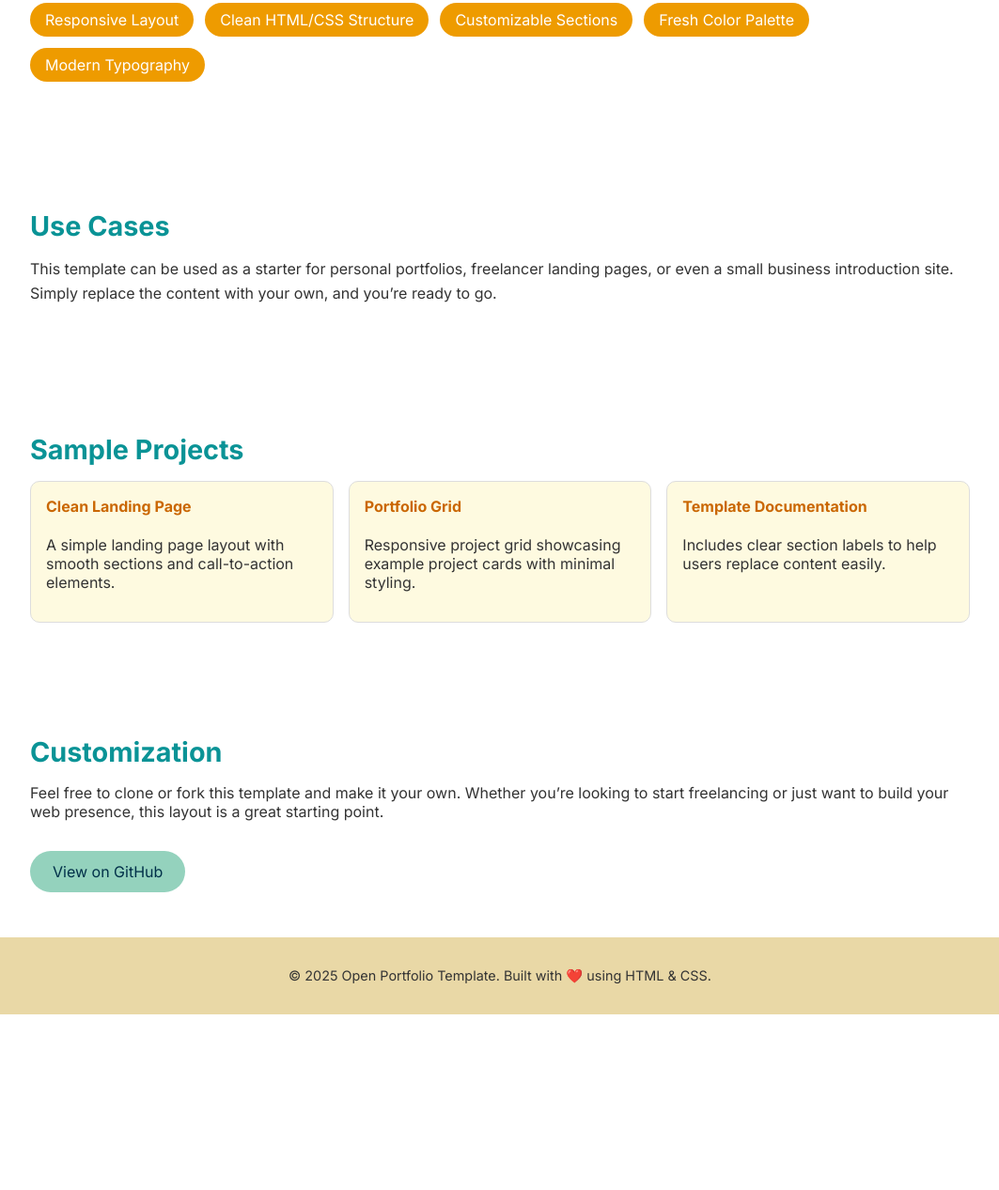
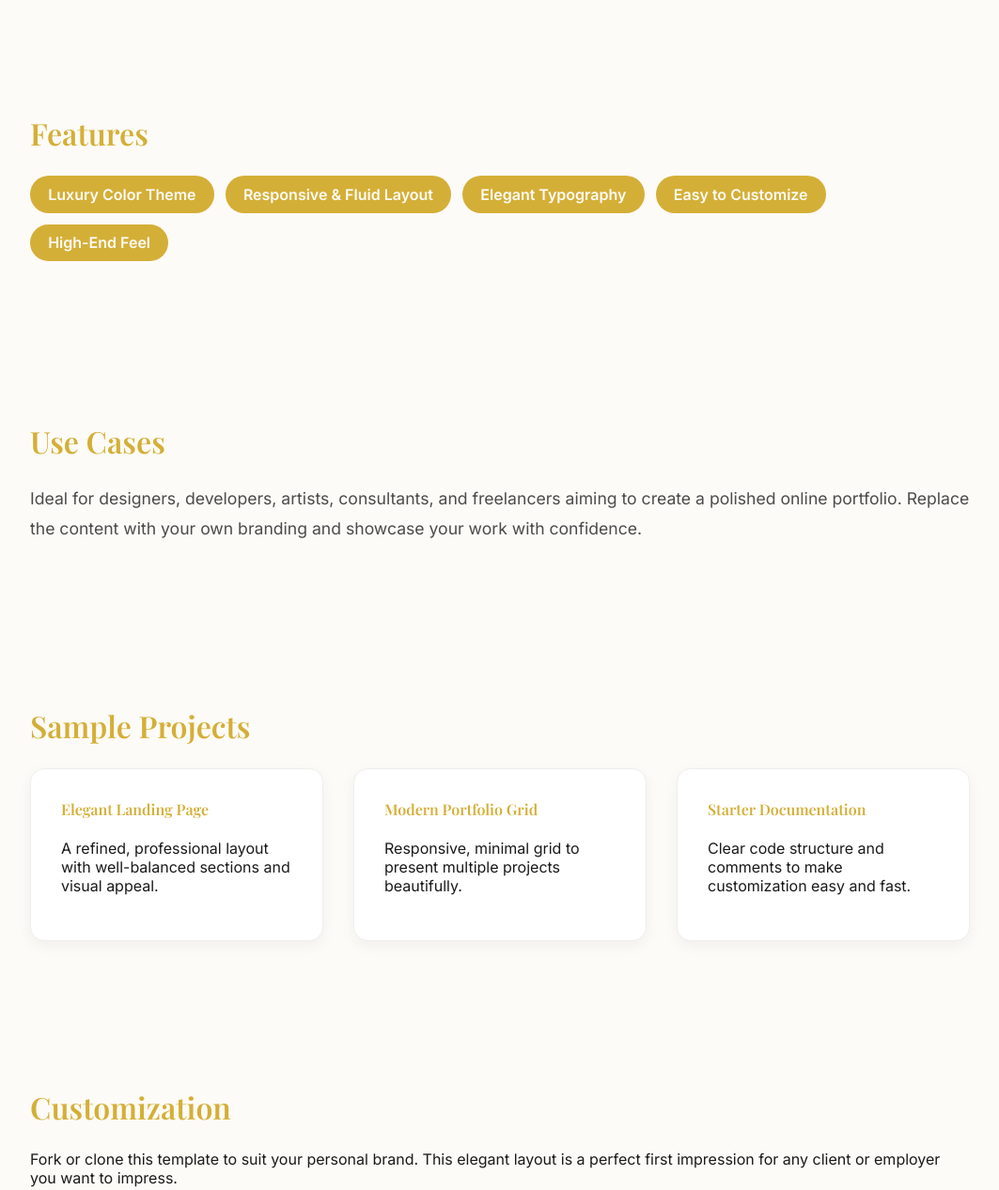
Before and after one commit to tidianthony/portfolio-template, a plain HTML site: page index.html in a window 1280 px wide. Shown: the part 586-1853 px from the top of the page at 94% size, without its empty margins (108-1171 px from the left). Before the commit the page ends 1666 px from the top, so only its background shows below. Drawn offline with nearby package versions, Linux system fonts and the light colour scheme.

Commit message:
Update index.html

```diff
--- a/index.html
+++ b/index.html
@@ -3,41 +3,46 @@
 <head>
   <meta charset="UTF-8" />
   <meta name="viewport" content="width=device-width, initial-scale=1.0" />
-  <title>Portfolio Template</title>
-  <link href="https://fonts.googleapis.com/css2?family=Inter:wght@400;600;700&display=swap" rel="stylesheet">
+  <title>Elegant Portfolio Template</title>
+  <link href="https://fonts.googleapis.com/css2?family=Playfair+Display:wght@600&family=Inter:wght@400;600&display=swap" rel="stylesheet">
   <style>
     body {
       margin: 0;
       font-family: 'Inter', sans-serif;
-      background-color: #ffffff;
-      color: #333;
+      background-color: #FDFBF7;
+      color: #1A1A1A;
     }
     header {
-      background-color: #005f73; /* Teal */
-      color: white;
-      padding: 4rem 2rem;
+      background-color: #1A1A1A;
+      color: #FDFBF7;
+      padding: 5rem 2rem;
       text-align: center;
     }
     header h1 {
-      font-size: 2.5rem;
+      font-family: 'Playfair Display', serif;
+      font-size: 3rem;
       margin: 0;
     }
     header p {
-      font-size: 1.2rem;
-      margin-top: 0.5rem;
+      font-size: 1.3rem;
+      margin-top: 0.75rem;
+      color: #D4AF37;
     }
     section {
-      padding: 3rem 2rem;
+      padding: 4rem 2rem;
       max-width: 1000px;
       margin: auto;
     }
     .section-title {
-      font-size: 1.8rem;
-      color: #0a9396; /* Aqua */
-      margin-bottom: 1rem;
+      font-size: 2rem;
+      font-family: 'Playfair Display', serif;
+      color: #D4AF37;
+      margin-bottom: 1.5rem;
     }
     .about p, .services p {
-      line-height: 1.6;
+      line-height: 1.8;
+      font-size: 1.1rem;
+      color: #4B4B4B;
     }
     .skills ul {
       list-style: none;
@@ -47,99 +52,109 @@
       gap: 0.75rem;
     }
     .skills li {
-      background: #ee9b00; /* Amber */
-      color: white;
-      padding: 0.5rem 1rem;
-      border-radius: 20px;
+      background: #D4AF37;
+      color: #FDFBF7;
+      padding: 0.6rem 1.2rem;
+      border-radius: 30px;
+      font-weight: 600;
     }
     .portfolio-grid {
       display: grid;
-      grid-template-columns: repeat(auto-fit, minmax(250px, 1fr));
-      gap: 1rem;
+      grid-template-columns: repeat(auto-fit, minmax(280px, 1fr));
+      gap: 2rem;
     }
     .project-card {
-      background: #fefae0;
-      border: 1px solid #ddd;
-      padding: 1rem;
-      border-radius: 10px;
+      background: #fff;
+      border: 1px solid #eee;
+      padding: 2rem;
+      border-radius: 15px;
+      box-shadow: 0 5px 15px rgba(0,0,0,0.05);
+      transition: transform 0.3s ease;
+    }
+    .project-card:hover {
+      transform: translateY(-5px);
     }
     .project-card h4 {
       margin-top: 0;
-      color: #ca6702; /* Orange */
+      color: #D4AF37;
+      font-family: 'Playfair Display', serif;
     }
     footer {
-      background: #e9d8a6;
+      background: #1A1A1A;
       padding: 2rem;
       text-align: center;
       font-size: 0.9rem;
+      color: #FDFBF7;
     }
     a.button {
       display: inline-block;
-      margin-top: 1rem;
-      padding: 0.75rem 1.5rem;
-      background-color: #94d2bd; /* Mint */
-      color: #003049;
-      border-radius: 25px;
+      margin-top: 2rem;
+      padding: 0.9rem 2rem;
+      background-color: #D4AF37;
+      color: #1A1A1A;
+      border-radius: 30px;
       text-decoration: none;
+      font-weight: bold;
+      transition: background 0.3s ease;
     }
     a.button:hover {
-      background-color: #76c7b7;
+      background-color: #b99c2d;
     }
   </style>
 </head>
 <body>
   <header>
-    <h1>Starter Portfolio Template</h1>
-    <p>A simple, modern design for developers and creatives</p>
+    <h1>Elegant Portfolio Template</h1>
+    <p>A premium starting point for showcasing creative work</p>
   </header>
 
   <section class="about">
     <h2 class="section-title">About</h2>
-    <p>This is a ready-made portfolio website template that anyone can customize to showcase their work. It’s designed with simplicity, responsiveness, and clean visuals in mind — perfect for developers, designers, and freelancers.</p>
+    <p>This elegant portfolio website template is crafted for professionals who want to stand out. Built with refined typography, generous spacing, and a luxurious color palette — it's perfect for showcasing premium work and creating a strong online presence.</p>
   </section>
 
   <section class="skills">
     <h2 class="section-title">Features</h2>
     <ul>
-      <li>Responsive Layout</li>
-      <li>Clean HTML/CSS Structure</li>
-      <li>Customizable Sections</li>
-      <li>Fresh Color Palette</li>
-      <li>Modern Typography</li>
+      <li>Luxury Color Theme</li>
+      <li>Responsive & Fluid Layout</li>
+      <li>Elegant Typography</li>
+      <li>Easy to Customize</li>
+      <li>High-End Feel</li>
     </ul>
   </section>
 
   <section class="services">
     <h2 class="section-title">Use Cases</h2>
-    <p>This template can be used as a starter for personal portfolios, freelancer landing pages, or even a small business introduction site. Simply replace the content with your own, and you’re ready to go.</p>
+    <p>Ideal for designers, developers, artists, consultants, and freelancers aiming to create a polished online portfolio. Replace the content with your own branding and showcase your work with confidence.</p>
   </section>
 
   <section class="portfolio">
     <h2 class="section-title">Sample Projects</h2>
     <div class="portfolio-grid">
       <div class="project-card">
-        <h4>Clean Landing Page</h4>
-        <p>A simple landing page layout with smooth sections and call-to-action elements.</p>
+        <h4>Elegant Landing Page</h4>
+        <p>A refined, professional layout with well-balanced sections and visual appeal.</p>
       </div>
       <div class="project-card">
-        <h4>Portfolio Grid</h4>
-        <p>Responsive project grid showcasing example project cards with minimal styling.</p>
+        <h4>Modern Portfolio Grid</h4>
+        <p>Responsive, minimal grid to present multiple projects beautifully.</p>
       </div>
       <div class="project-card">
-        <h4>Template Documentation</h4>
-        <p>Includes clear section labels to help users replace content easily.</p>
+        <h4>Starter Documentation</h4>
+        <p>Clear code structure and comments to make customization easy and fast.</p>
       </div>
     </div>
   </section>
 
   <section class="contact">
     <h2 class="section-title">Customization</h2>
-    <p>Feel free to clone or fork this template and make it your own. Whether you’re looking to start freelancing or just want to build your web presence, this layout is a great starting point.</p>
+    <p>Fork or clone this template to suit your personal brand. This elegant layout is a perfect first impression for any client or employer you want to impress.</p>
     <a class="button" href="#">View on GitHub</a>
   </section>
 
   <footer>
-    &copy; 2025 Open Portfolio Template. Built with ❤️ using HTML & CSS.
+    &copy; 2025 Elegant Portfolio Template. Crafted with style using HTML & CSS.
   </footer>
 </body>
 </html>
```
